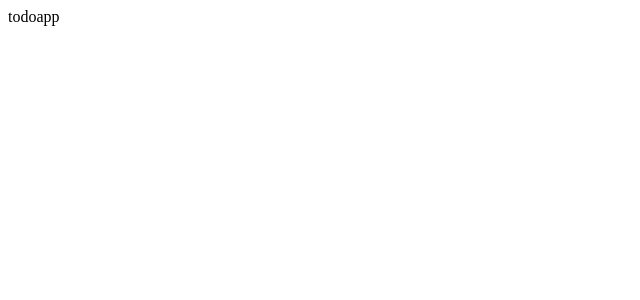
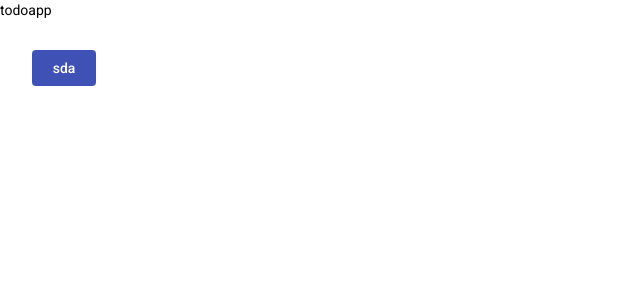
Before and after one commit to baidiho/noteAPP, an Angular app: page / in a window 1280 px wide. Shown: the top 300 px of the page, without its empty margins (0-640 px from the left). Built offline with nearby package versions, Linux system fonts and the light colour scheme.

Commit message:
Test with matUI

```diff
--- a/angular.json
+++ b/angular.json
@@ -28,6 +28,7 @@
               "src/assets"
             ],
             "styles": [
+              "./node_modules/@angular/material/prebuilt-themes/indigo-pink.css",
               "src/styles.scss"
             ],
             "scripts": []
@@ -96,6 +97,7 @@
               "src/assets"
             ],
             "styles": [
+              "./node_modules/@angular/material/prebuilt-themes/indigo-pink.css",
               "src/styles.scss"
             ],
             "scripts": []
--- a/package.json
+++ b/package.json
@@ -11,10 +11,12 @@
   "private": true,
   "dependencies": {
     "@angular/animations": "^14.2.0",
+    "@angular/cdk": "^13.0.0",
     "@angular/common": "^14.2.0",
     "@angular/compiler": "^14.2.0",
     "@angular/core": "^14.2.0",
     "@angular/forms": "^14.2.0",
+    "@angular/material": "^13.0.0",
     "@angular/platform-browser": "^14.2.0",
     "@angular/platform-browser-dynamic": "^14.2.0",
     "@angular/router": "^14.2.0",
--- a/src/app/app.component.html
+++ b/src/app/app.component.html
@@ -1 +1,2 @@
-{{ title }}
+<p>{{ title }}</p>
+<button mat-flat-button color="primary">sda</button>
--- a/src/app/app.component.scss
+++ b/src/app/app.component.scss
@@ -0,0 +1,3 @@
+button {
+  transform: translate(50%, 50%);
+}
--- a/src/app/app.component.ts
+++ b/src/app/app.component.ts
@@ -1,10 +1,11 @@
 import { Component } from '@angular/core';
+import User from './user';
 
 @Component({
   selector: 'app-root',
   templateUrl: './app.component.html',
-  styleUrls: ['./app.component.scss']
+  styleUrls: ['./app.component.scss'],
 })
-export class AppComponent {
+export class AppComponent implements User {
   title = 'todoapp';
 }
--- /dev/null
+++ b/src/app/user.ts
@@ -0,0 +1 @@
+export default interface User {}
--- a/src/index.html
+++ b/src/index.html
@@ -6,8 +6,11 @@
   <base href="/">
   <meta name="viewport" content="width=device-width, initial-scale=1">
   <link rel="icon" type="image/x-icon" href="favicon.ico">
+  <link rel="preconnect" href="https://fonts.gstatic.com">
+  <link href="https://fonts.googleapis.com/css2?family=Roboto:wght@300;400;500&display=swap" rel="stylesheet">
+  <link href="https://fonts.googleapis.com/icon?family=Material+Icons" rel="stylesheet">
 </head>
-<body>
+<body class="mat-typography">
   <app-root></app-root>
 </body>
 </html>
--- a/src/styles.scss
+++ b/src/styles.scss
@@ -1 +1,4 @@
 /* You can add global styles to this file, and also import other style files */
+
+html, body { height: 100%; }
+body { margin: 0; font-family: Roboto, "Helvetica Neue", sans-serif; }
```
Also changed, not shown: src/app/app.module.ts (+7 -9 lines), 1 other file (tests, documents, lock files or other folders).
